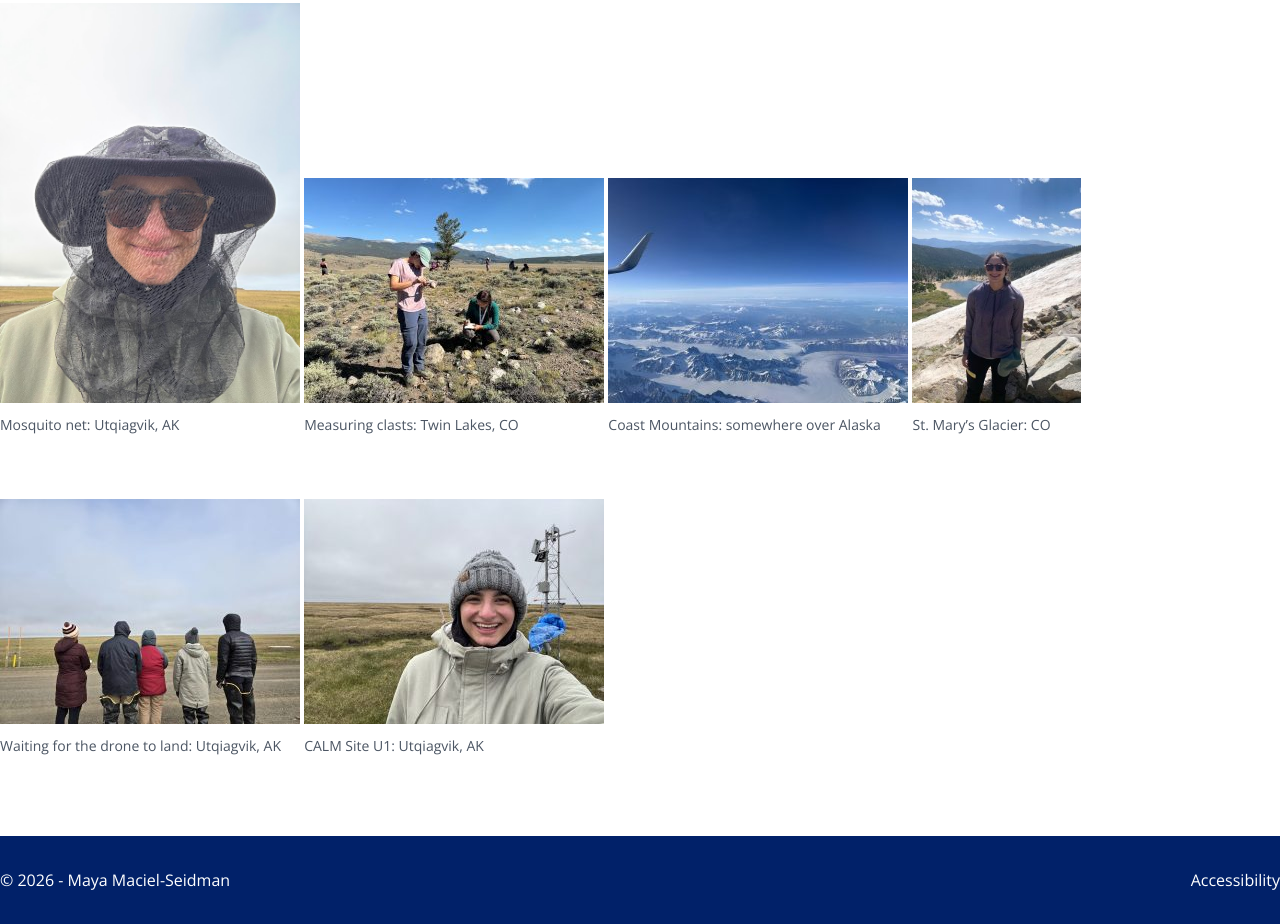
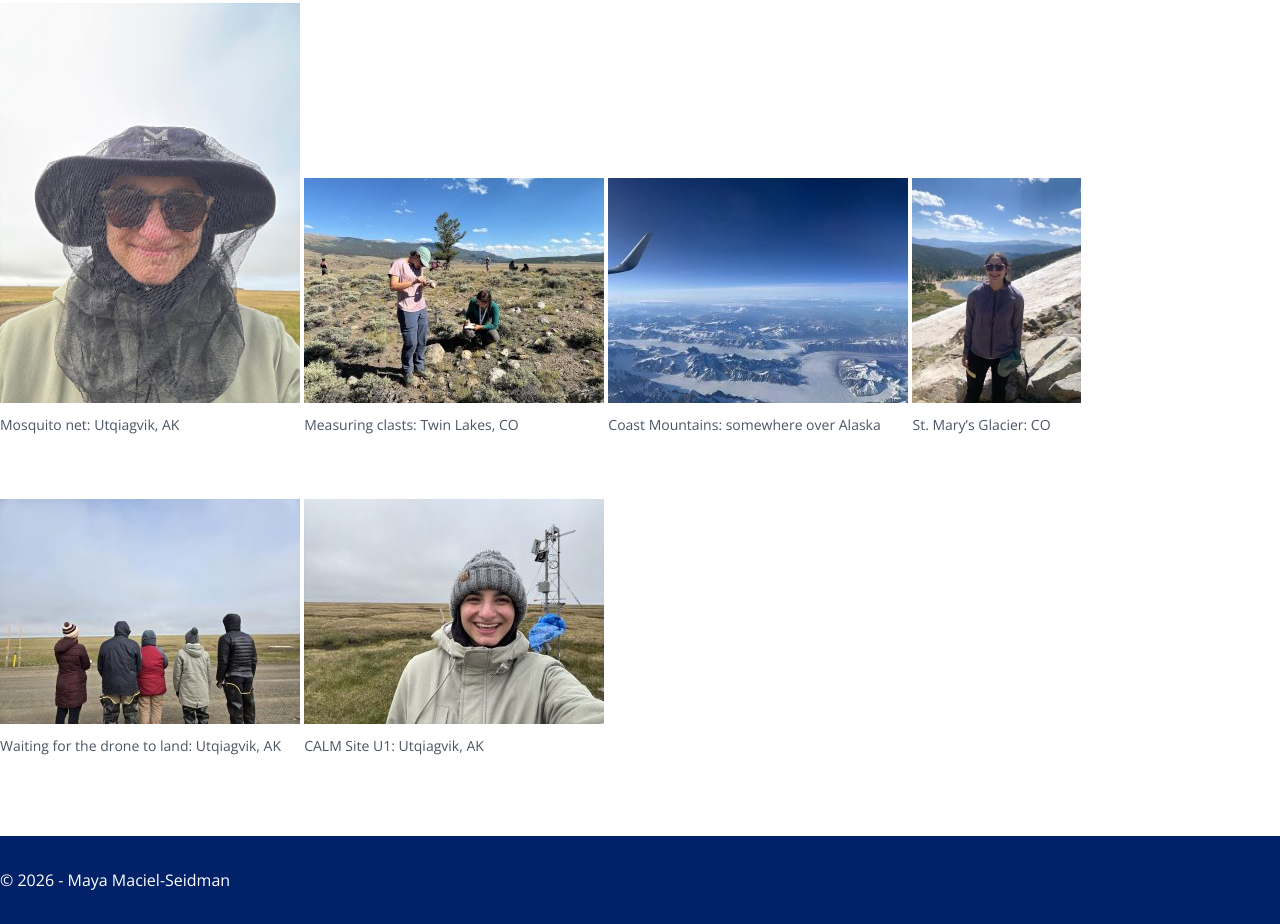
Before and after one commit to mlmac-seid/mayamaciel-seidman, a plain HTML site: page index.html?p=13.html in a window 1280 px wide. Shown: the part 779-1703 px from the top of the page. Drawn offline with nearby package versions, Linux system fonts and the light colour scheme; some packages are replaced by stand-ins of ours.

Commit message:
edit footer

```diff
--- a/index.html?p=13.html
+++ b/index.html?p=13.html
@@ -119,7 +119,6 @@ img:is([sizes=auto i],[sizes^="auto," i]){contain-intrinsic-size:3000px 1500px}
 					<div>
 				&copy; 2026 - Maya Maciel-Seidman			</div>
 			<div>
-				<a href="https://accessibility.duke.edu">Accessibility</a>
 			</div>
 			</div>
 </footer>
```
